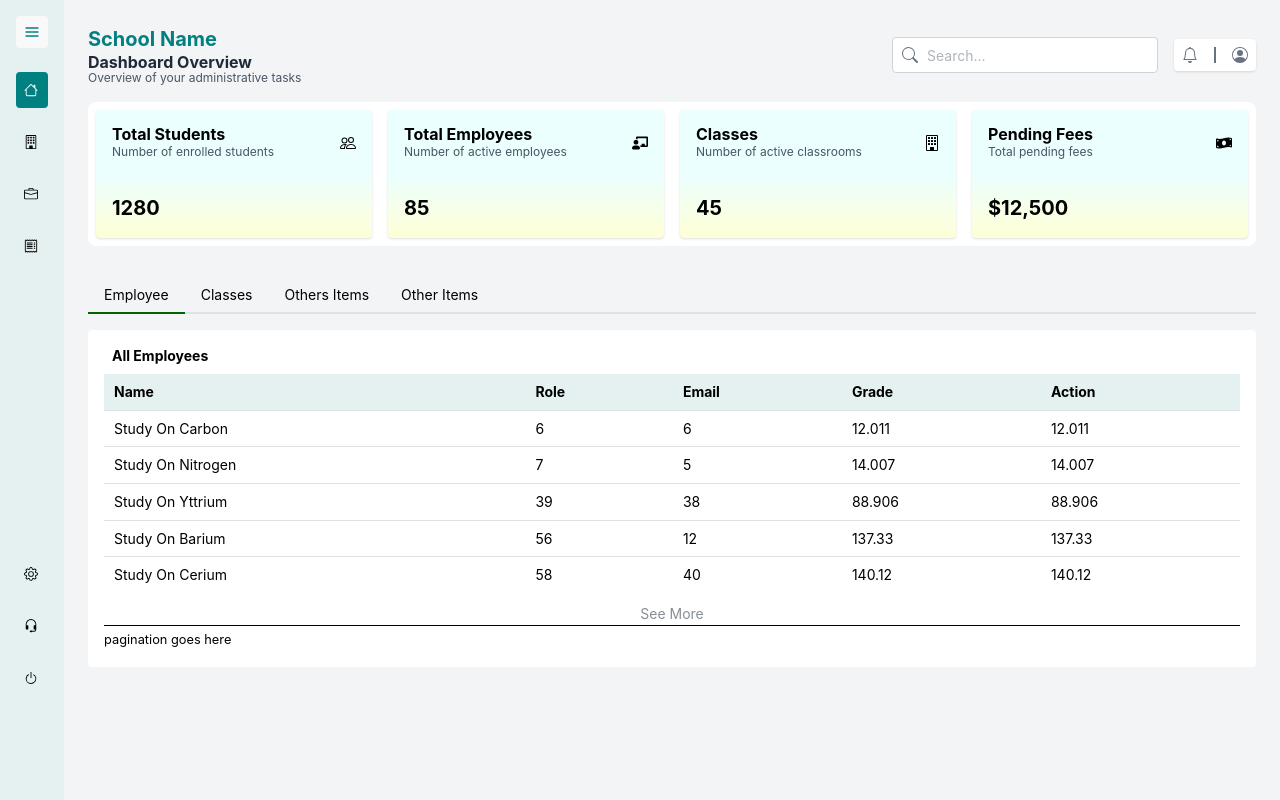
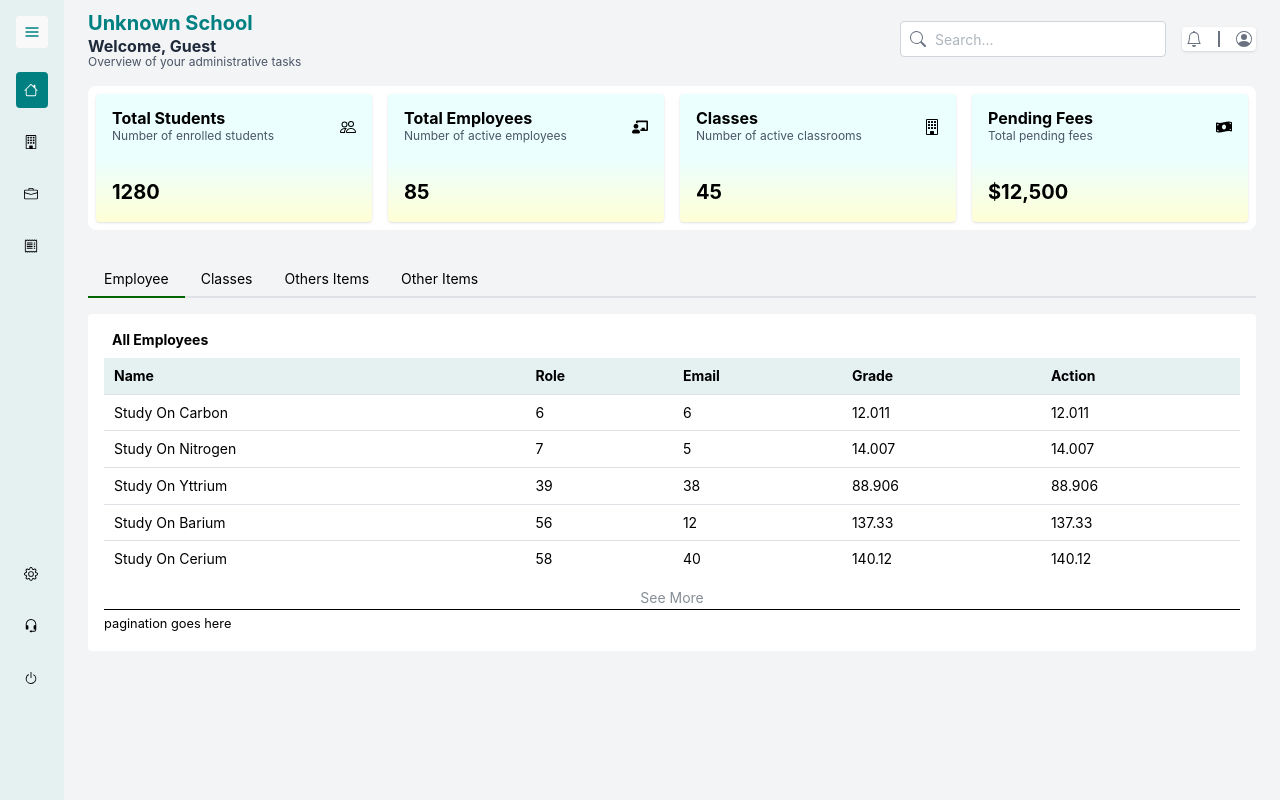
Before and after one commit to cloobTech/omniqle, a React (Vite) app: page /dashboard in a window 1280 px wide. Built offline with nearby package versions, Linux system fonts and the light colour scheme.

Commit message:
feature: query user data

```diff
--- a/src/context/store.ts
+++ b/src/context/store.ts
@@ -3,6 +3,7 @@ import { persistStore, persistReducer } from "redux-persist";
 import storage from "redux-persist/lib/storage";
 import { authApi } from "@features/auth";
 import { classApi } from "@features/classes";
+import { userApi } from "@features/users";
 import modalReducer from "@src/slice/modal";
 
 const persistConfig = {
@@ -13,6 +14,7 @@ const persistConfig = {
 const appReducer = combineReducers({
   [authApi.reducerPath]: authApi.reducer,
   [classApi.reducerPath]: classApi.reducer,
+  [userApi.reducerPath]: userApi.reducer,
   modal: modalReducer,
 
   // Add other reducers here
@@ -36,7 +38,7 @@ export const store = configureStore({
   middleware(getDefaultMiddleware) {
     return getDefaultMiddleware({
       serializableCheck: false,
-    }).concat(authApi.middleware, classApi.middleware);
+    }).concat(authApi.middleware, classApi.middleware, userApi.middleware);
   },
 });
 
--- a/src/features/auth/forms/LoginUser.tsx
+++ b/src/features/auth/forms/LoginUser.tsx
@@ -30,7 +30,8 @@ const LoginUser: React.FC = () => {
       const response = await login(credentials).unwrap();
 
       if (response.token) {
-        localStorage.setItem("token", response.token);
+        localStorage.setItem("token", response?.token);
+        localStorage.setItem("schoolId", response?.current_school?.id);
         navigate("/dashboard");
       }
 
--- a/src/features/dashboard/components/Navbar.tsx
+++ b/src/features/dashboard/components/Navbar.tsx
@@ -1,23 +1,39 @@
 import React from "react";
-import { TextInput } from "@mantine/core";
+import { TextInput, Avatar } from "@mantine/core";
 import { BsSearch, BsBell, BsPersonCircle } from "react-icons/bs";
 import { useLocation } from "react-router-dom";
+import { useGetCurrentUserQuery } from "@features/users";
 
 const Navbar: React.FC = () => {
   const location = useLocation();
   const icon = <BsSearch size={16} className="text-gray-500" />;
 
+  const schoolId = localStorage.getItem("schoolId") || ""; // Fallback to an empty string
+
+  const { data } = useGetCurrentUserQuery(schoolId, {
+    skip: !schoolId, // Skip query if schoolId is not available
+  });
+
+  const current_school = data?.current_school || { name: "Unknown School" }; // Fallback for current_school
+  const user = data?.user || { name: "Guest" }; // Fallback for user
+
+  const getFirstName = (fullName: string): string => {
+    if (!fullName) return "Welcome, Guest"; // Handle empty or undefined names
+    const firstName = fullName.split(" ")[0];
+    return `Welcome, ${firstName}`;
+  };
+
   // Determine the content based on the current route
   const getPageTitle = () => {
     switch (location.pathname) {
       case "/dashboard":
-        return "Dashboard Overview";
+        return getFirstName(user.name); // Use fallback user.name
       case "/dashboard/manage-classroom":
         return "Manage Classroom";
       case "/dashboard/employees":
         return "Employee Management";
       default:
-        return "Welcome, Joshua";
+        return "Welcome";
     }
   };
 
@@ -33,25 +49,32 @@ const Navbar: React.FC = () => {
         return "The administrative management portal";
     }
   };
+
   return (
     <div>
-      <nav className=" flex justify-between items-center">
+      <nav className="flex justify-between items-center">
         <div>
           <div className="text-xl font-bold text-primary leading-[30px]">
-            School Name
+            {current_school.name} {/* Fallback ensures no crash */}
           </div>
-          <h3 className="font-bold  text-gray-800 leading-[16px]">
+          <h3 className="font-bold text-gray-800 leading-[16px]">
             {getPageTitle()}
           </h3>
           <p className="text-gray-600 text-xs">{getPageSubtitle()}</p>
         </div>
-        <div className="flex items-center space-x-4 ">
+        <div className="flex items-center space-x-4">
           <TextInput placeholder="Search..." leftSection={icon} />
-          <div className="bg-white rounded h-full shadow flex items-center p-2 gap-4">
+          <div className="bg-white rounded h-full shadow flex items-center p-1 gap-4">
             <BsBell className="text-gray-500" />
             {/* Vertical Line */}
             <div className="h-4 w-[2px] bg-gray-500"></div>
-            <BsPersonCircle className="text-gray-500" />
+            <>
+              {data ? (
+                <Avatar src={user.photo} alt="it's me" size="sm" />
+              ) : (
+                <BsPersonCircle className="text-gray-500" />
+              )}
+            </>
           </div>
         </div>
       </nav>
--- a/src/features/dashboard/layouts/DashbordLayout.tsx
+++ b/src/features/dashboard/layouts/DashbordLayout.tsx
@@ -12,7 +12,7 @@ const DashbordLayout: React.FC = () => {
 
         <SideBar />
 
-        <section className="flex-1 p-6 flex flex-col">
+        <section className="flex-1 pt-2 p-6 flex flex-col">
           <Navbar />
           {/* Main Content */}
           <div className="flex-1 ">
--- /dev/null
+++ b/src/features/users/index.ts
@@ -0,0 +1 @@
+export * from "./services/api";
--- /dev/null
+++ b/src/features/users/services/api.ts
@@ -0,0 +1,24 @@
+import { createApi, fetchBaseQuery } from "@reduxjs/toolkit/query/react";
+import { BASE_URL } from "@src/constants";
+
+const baseQuery = fetchBaseQuery({
+  baseUrl: BASE_URL,
+  prepareHeaders: (headers) => {
+    const token = localStorage.getItem("token");
+    if (token) {
+      headers.set("Authorization", `Bearer ${token}`);
+    }
+    return headers;
+  },
+});
+
+export const userApi = createApi({
+  reducerPath: "users",
+  baseQuery: baseQuery,
+  endpoints: (builder) => ({
+    getCurrentUser: builder.query({
+      query: (schoolId) => `schools/${schoolId}/users/me`,
+    }),
+  }),
+});
+export const { useGetCurrentUserQuery } = userApi;
```
